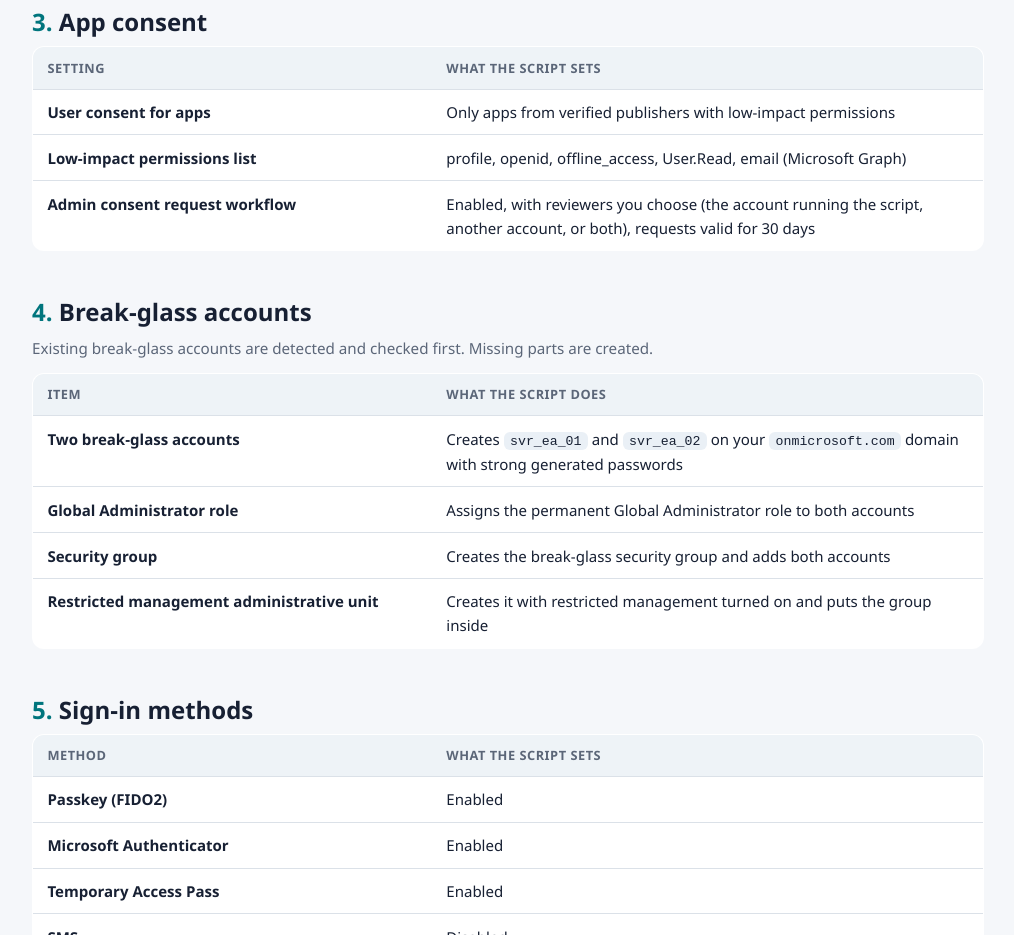
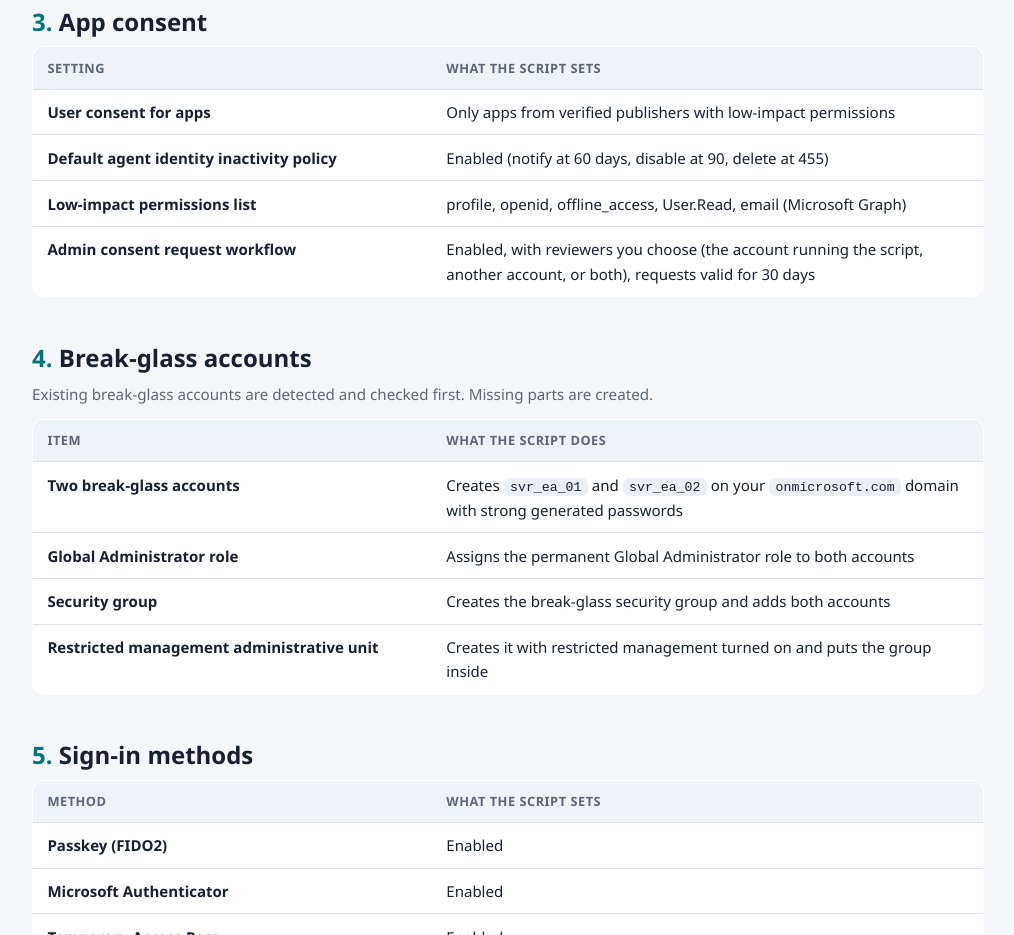
Before and after one commit to CoC-MS/ALSO-Microsoft-Security-SecureByDefault, a plain HTML site: page docs/automated-settings.html in a window 1280 px wide. Shown: the part 1168-2103 px from the top of the page, without its empty margins (132-1146 px from the left). Drawn offline with Linux system fonts and the light colour scheme.

Commit message:
Check and enable the default Agent ID inactivity lifecycle policy
Co-authored-by: Copilot App <223556219+Copilot@users.noreply.github.com>

```diff
--- a/docs/automated-settings.html
+++ b/docs/automated-settings.html
@@ -61,6 +61,7 @@ table.set td:first-child{font-weight:600;width:42%}
   <h2 id="consent"><span>3.</span> App consent</h2>
   <table class="set"><tr><th>Setting</th><th>What the script sets</th></tr>
     <tr><td>User consent for apps</td><td>Only apps from verified publishers with low-impact permissions</td></tr>
+    <tr><td>Default agent identity inactivity policy</td><td>Enabled (notify at 60 days, disable at 90, delete at 455)</td></tr>
     <tr><td>Low-impact permissions list</td><td>profile, openid, offline_access, User.Read, email (Microsoft Graph)</td></tr>
     <tr><td>Admin consent request workflow</td><td>Enabled, with reviewers you choose (the account running the script, another account, or both), requests valid for 30 days</td></tr>
   </table>
```
Also changed, not shown: 1 other file.
